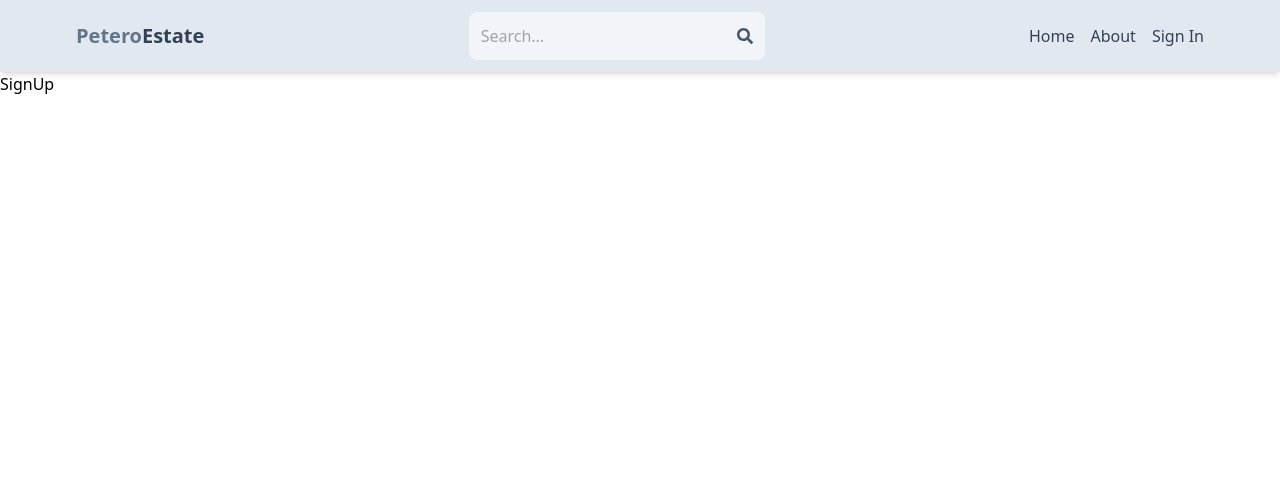
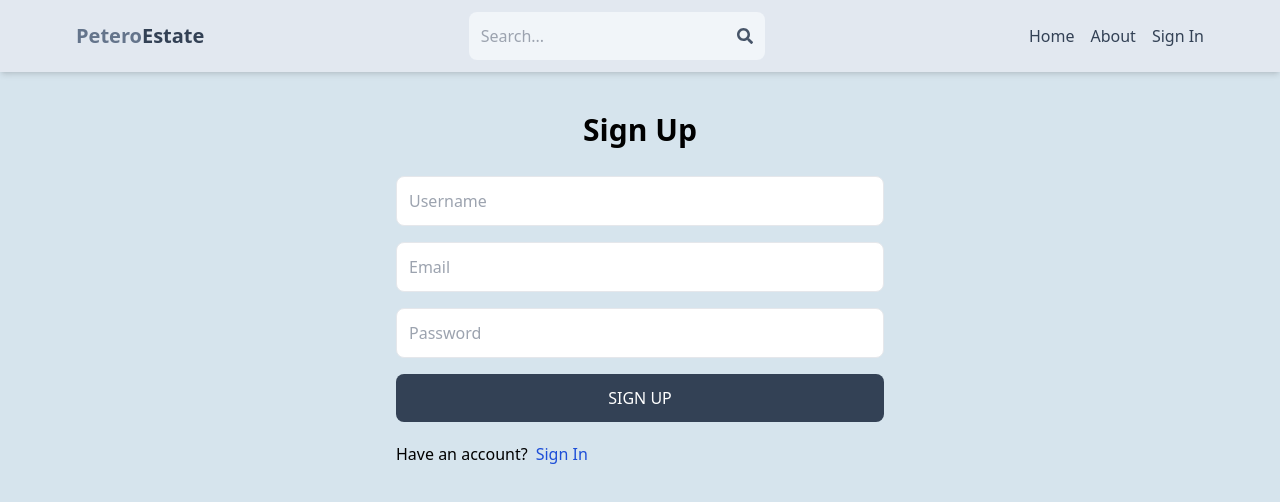
Before and after one commit to vincentkims49/cals-estate, a React (Vite) app in the folder client/: page /sign-up in a window 1280 px wide. Shown: the top 502 px of the page. Built offline with nearby package versions, Linux system fonts and the light colour scheme.

Commit message:
Add sign up page

```diff
--- a/client/src/index.css
+++ b/client/src/index.css
@@ -1,3 +1,7 @@
 @tailwind base;
 @tailwind components;
 @tailwind utilities;
+
+body {
+  background-color: #d6e4ed;
+}
--- a/client/src/pages/SignUp.jsx
+++ b/client/src/pages/SignUp.jsx
@@ -1,7 +1,38 @@
-import React from 'react'
+import { Link } from "react-router-dom";
 
 export default function SignUp() {
   return (
-    <div>SignUp</div>
-  )
+    <div className=" p-3  max-w-lg mx-auto">
+      <h1 className="text-3xl text-center font-semibold my-7">Sign Up</h1>
+      <form className="flex flex-col gap-4">
+        <input
+          type="text"
+          placeholder="Username"
+          className="border p-3 rounded-lg "
+          id="username"
+        />
+        <input
+          type="text"
+          placeholder="Email"
+          className="border p-3 rounded-lg "
+          id="email"
+        />
+        <input
+          type="text"
+          placeholder="Password"
+          className="border p-3 rounded-lg "
+          id="password"
+        />
+        <button className="bg-slate-700 text-white p-3 rounded-lg uppercase hover:opacity-95 disabled:opacity-80 ">
+          Sign Up
+        </button>
+      </form>
+      <div className="flex gap-2 mt-5">
+        <p>Have an account?</p>
+        <Link to={"/sign-in"}>
+          <span className="text-blue-700">Sign In</span>
+        </Link>
+      </div>
+    </div>
+  );
 }
```
